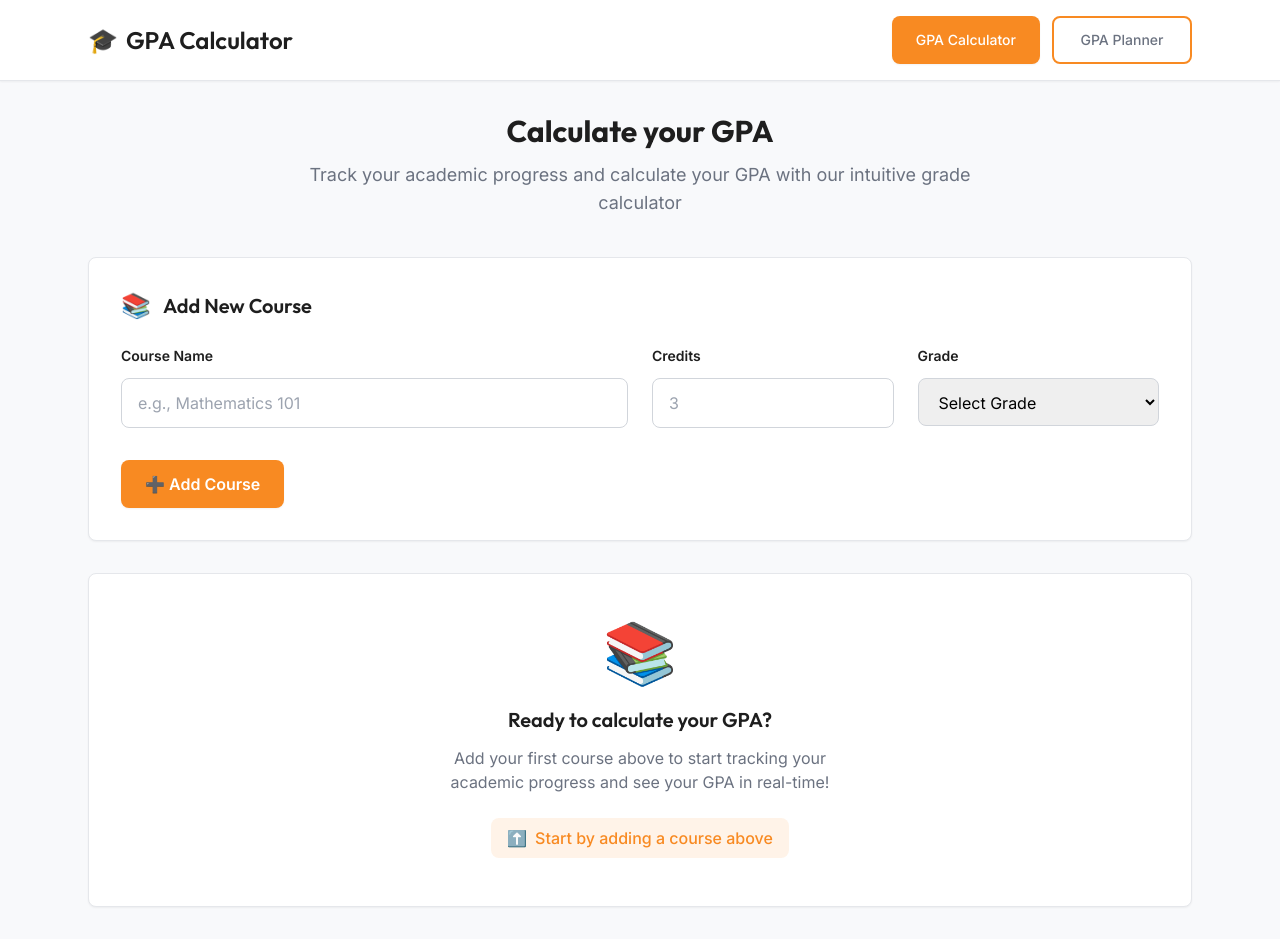
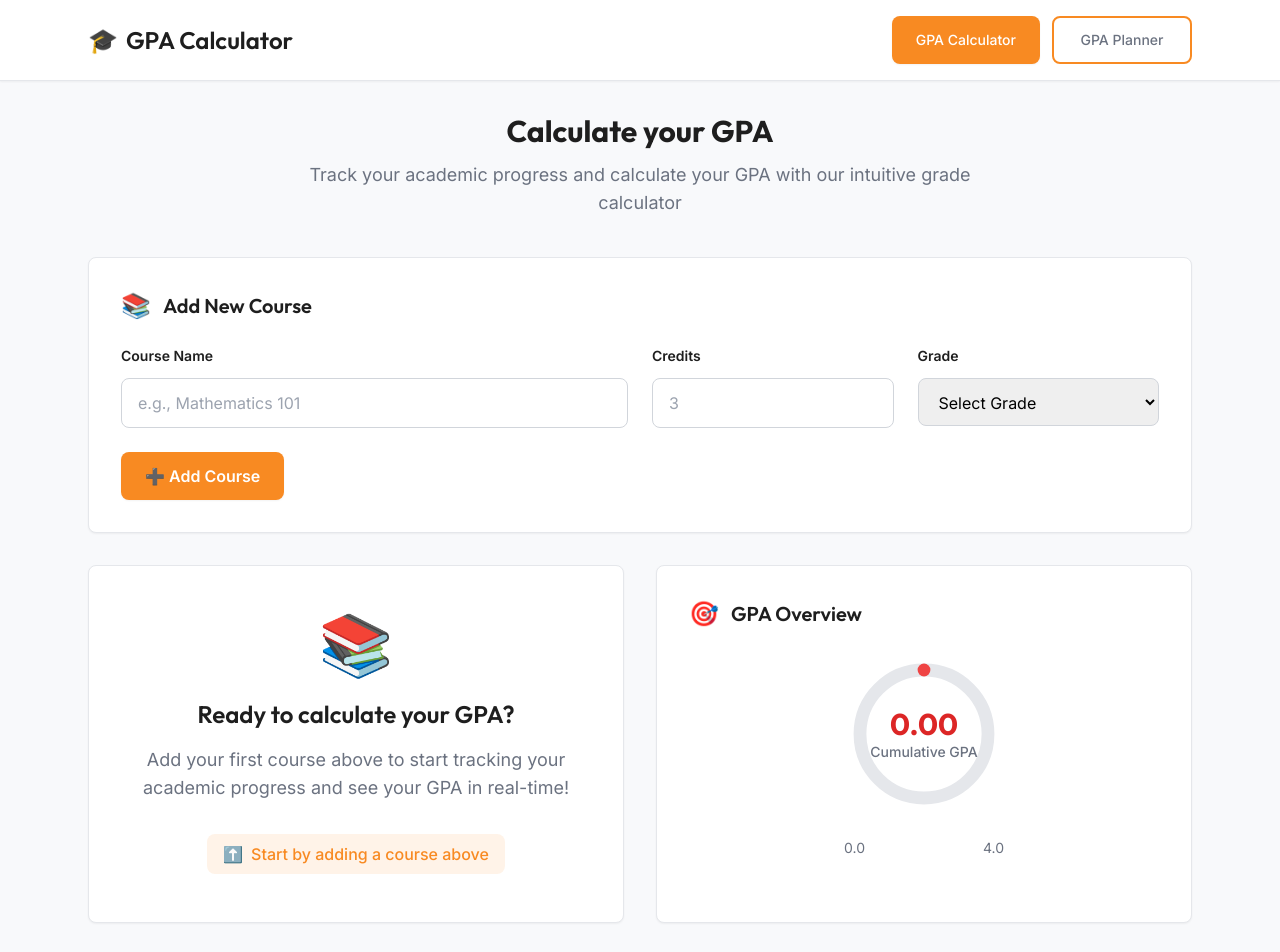
Before and after one commit to Danidu-Muhandiram/GPA-Calculator, a React (Create React App) app: page / in a window 1280 px wide. Shown: the top 952 px of the page. Built offline with nearby package versions, Linux system fonts and the light colour scheme.

Commit message:
change the layout, add a gpa  performance overview

```diff
--- a/src/components/GpaCalculator.tsx
+++ b/src/components/GpaCalculator.tsx
@@ -86,9 +86,9 @@ const GpaCalculator: React.FC = () => {
   };
 
   return (
-    <div className="space-y-6">
-      {/* Add Module Form */}
-      <div className="bg-white rounded-lg shadow-sm border border-gray-200 p-8 mb-8">
+    <div className="space-y-8">
+      {/* Full Width Add Course Form */}
+      <div className="bg-white rounded-lg shadow-sm border border-gray-200 p-8">
         <div className="flex items-center gap-3 mb-6">
           <span className="text-2xl">📚</span>
           <h3 className="text-xl font-semibold text-text font-display">Add New Course</h3>
@@ -153,7 +153,7 @@ const GpaCalculator: React.FC = () => {
         </div>
 
         {/* Add Module Button */}
-        <div className="mt-8">
+        <div className="mt-6">
           <button
             onClick={addModule}
             className="bg-primary text-white px-6 py-3 rounded-lg hover:bg-primary/90 transition-all duration-200 font-semibold shadow-sm hover:shadow-md"
@@ -163,9 +163,26 @@ const GpaCalculator: React.FC = () => {
         </div>
       </div>
 
+      {/* Two Column Layout for Empty State and GPA Progress */}
+      <div className="grid grid-cols-1 lg:grid-cols-2 gap-8">
+        {/* Empty State */}
+        {modules.length === 0 && (
+          <div className="bg-white rounded-lg shadow-sm border border-gray-200 p-12 text-center">
+            <div className="text-6xl mb-6">📚</div>
+            <h3 className="text-2xl font-semibold text-text mb-4 font-display">Ready to calculate your GPA?</h3>
+            <p className="text-lg text-text-secondary mb-8 max-w-2xl mx-auto">
+              Add your first course above to start tracking your academic progress and see your GPA in real-time!
+            </p>
+            <div className="inline-flex items-center gap-2 text-primary font-medium bg-primary/10 px-4 py-2 rounded-lg">
+              <span>⬆️</span>
+              <span>Start by adding a course above</span>
+            </div>
+          </div>
+        )}
+
         {/* Modules Summary */}
         {modules.length > 0 && (
-        <div className="bg-white rounded-lg shadow-sm border border-gray-200 p-8 mb-8">
+          <div className="bg-white rounded-lg shadow-sm border border-gray-200 p-8">
             <div className="flex items-center gap-3 mb-6">
               <span className="text-2xl">📊</span>
               <h3 className="text-xl font-semibold text-text font-display">Your Courses</h3>
@@ -183,11 +200,11 @@ const GpaCalculator: React.FC = () => {
                 };
 
                 return (
-                <div key={module.id} className={`flex items-center justify-between p-5 rounded-lg border-l-4 ${getGradeColor(module.grade)} hover:shadow-sm transition-all duration-200`}>
+                  <div key={module.id} className={`flex items-center justify-between p-4 rounded-lg border-l-4 ${getGradeColor(module.grade)} hover:shadow-sm transition-all duration-200`}>
                     <div className="flex-1">
-                    <div className="flex items-center gap-4 mb-2">
-                      <h4 className="font-semibold text-lg text-text">{module.name}</h4>
-                      <span className={`px-3 py-1 rounded-full text-xs font-semibold ${
+                      <div className="flex items-center gap-3 mb-1">
+                        <h4 className="font-semibold text-text">{module.name}</h4>
+                        <span className={`px-2 py-1 rounded-full text-xs font-semibold ${
                           gradePoint >= 3.7 ? 'bg-green-500 text-white' :
                           gradePoint >= 3.0 ? 'bg-primary text-white' :
                           gradePoint >= 2.0 ? 'bg-yellow-500 text-white' :
@@ -196,7 +213,7 @@ const GpaCalculator: React.FC = () => {
                           {module.grade}
                         </span>
                       </div>
-                    <div className="flex items-center gap-4 text-sm text-text-secondary">
+                      <div className="flex items-center gap-3 text-sm text-text-secondary">
                         <span>{module.credits} credits</span>
                         <span>•</span>
                         <span>{gradePoint.toFixed(1)} GPA points</span>
@@ -212,65 +229,91 @@ const GpaCalculator: React.FC = () => {
                 );
               })}
             </div>
+          </div>
+        )}
 
-          {/* Summary Stats */}
-          <div className="mt-8 pt-6 border-t border-gray-200">
-            <div className="grid grid-cols-2 md:grid-cols-4 gap-6">
-              <div className="bg-gray-50 rounded-lg p-6 text-center hover:bg-gray-100 transition-colors duration-200">
-                <div className="text-2xl mb-2">📚</div>
-                <p className="text-2xl font-bold text-text">{modules.length}</p>
-                <p className="text-sm font-medium text-text-secondary">Courses</p>
+        {/* GPA Circular Progress */}
+        <div className="bg-white rounded-lg shadow-sm border border-gray-200 p-8">
+          <div className="flex items-center gap-3 mb-6">
+            <span className="text-2xl">🎯</span>
+            <h3 className="text-xl font-semibold text-text font-display">GPA Overview</h3>
           </div>
-              <div className="bg-gray-50 rounded-lg p-6 text-center hover:bg-gray-100 transition-colors duration-200">
-                <div className="text-2xl mb-2">⚖️</div>
-                <p className="text-2xl font-bold text-text">
-                  {modules.reduce((sum, module) => sum + module.credits, 0)}
-                </p>
-                <p className="text-sm font-medium text-text-secondary">Credits</p>
-              </div>
-              <div className={`rounded-lg p-6 text-center transition-colors duration-200 ${
-                calculateGPA() >= 3.7 ? 'bg-green-50 hover:bg-green-100' :
-                calculateGPA() >= 3.0 ? 'bg-orange-50 hover:bg-orange-100' :
-                calculateGPA() >= 2.0 ? 'bg-yellow-50 hover:bg-yellow-100' :
-                'bg-red-50 hover:bg-red-100'
-              }`}>
-                <div className="text-2xl mb-2">🎯</div>
-                <p className={`text-2xl font-bold ${
+
+          <div className="flex flex-col items-center">
+            {/* Circular Progress */}
+            <div className="relative w-40 h-40 mb-6">
+              <svg className="w-40 h-40 transform -rotate-90" viewBox="0 0 100 100">
+                {/* Background Circle */}
+                <circle
+                  cx="50"
+                  cy="50"
+                  r="40"
+                  stroke="#E5E7EB"
+                  strokeWidth="8"
+                  fill="none"
+                />
+                {/* Progress Circle */}
+                <circle
+                  cx="50"
+                  cy="50"
+                  r="40"
+                  stroke={
+                    calculateGPA() >= 3.7 ? '#22C55E' :
+                    calculateGPA() >= 3.0 ? '#F88A22' :
+                    calculateGPA() >= 2.0 ? '#F59E0B' :
+                    '#EF4444'
+                  }
+                  strokeWidth="8"
+                  fill="none"
+                  strokeLinecap="round"
+                  strokeDasharray={`${(calculateGPA() / 4.0) * 251.2} 251.2`}
+                  className="transition-all duration-1000 ease-out"
+                />
+              </svg>
+              {/* Center Content */}
+              <div className="absolute inset-0 flex flex-col items-center justify-center">
+                <div className={`text-3xl font-bold font-display ${
                   calculateGPA() >= 3.7 ? 'text-green-600' :
                   calculateGPA() >= 3.0 ? 'text-primary' :
                   calculateGPA() >= 2.0 ? 'text-yellow-600' :
                   'text-red-600'
                 }`}>
                   {modules.length > 0 ? calculateGPA().toFixed(2) : '0.00'}
-                </p>
-                <p className="text-sm font-medium text-text-secondary">GPA</p>
                 </div>
-              <div className="bg-gray-50 rounded-lg p-6 text-center hover:bg-gray-100 transition-colors duration-200">
-                <div className="text-2xl mb-2">📊</div>
-                <p className="text-2xl font-bold text-text">
+                <div className="text-sm font-medium text-text-secondary">Cumulative GPA</div>
+              </div>
+            </div>
+
+            {/* GPA Range */}
+            <div className="flex justify-between w-full max-w-40 mb-6">
+              <span className="text-sm text-text-secondary">0.0</span>
+              <span className="text-sm text-text-secondary">4.0</span>
+            </div>
+
+            {/* Summary Stats */}
+            {modules.length > 0 && (
+              <div className="grid grid-cols-3 gap-4 w-full">
+                <div className="bg-gray-50 rounded-lg p-3 text-center">
+                  <div className="text-lg font-bold text-text">{modules.length}</div>
+                  <div className="text-xs font-medium text-text-secondary">Courses</div>
+                </div>
+                <div className="bg-gray-50 rounded-lg p-3 text-center">
+                  <div className="text-lg font-bold text-text">
+                    {modules.reduce((sum, module) => sum + module.credits, 0)}
+                  </div>
+                  <div className="text-xs font-medium text-text-secondary">Credits</div>
+                </div>
+                <div className="bg-gray-50 rounded-lg p-3 text-center">
+                  <div className="text-lg font-bold text-text">
                     {modules.length > 0 ? calculateTotalGradePoints().toFixed(1) : '0.0'}
-                </p>
-                <p className="text-sm font-medium text-text-secondary">Points</p>
+                  </div>
+                  <div className="text-xs font-medium text-text-secondary">Points</div>
+                </div>
+              </div>
+            )}
           </div>
         </div>
       </div>
-        </div>
-      )}
-
-      {/* Empty State */}
-      {modules.length === 0 && (
-        <div className="bg-white rounded-lg shadow-sm border border-gray-200 p-12 text-center">
-          <div className="text-6xl mb-6">📚</div>
-          <h3 className="text-xl font-semibold text-text mb-3 font-display">Ready to calculate your GPA?</h3>
-          <p className="text-text-secondary mb-6 max-w-md mx-auto">
-            Add your first course above to start tracking your academic progress and see your GPA in real-time!
-          </p>
-          <div className="inline-flex items-center gap-2 text-primary font-medium bg-primary/10 px-4 py-2 rounded-lg">
-            <span>⬆️</span>
-            <span>Start by adding a course above</span>
-          </div>
-        </div>
-      )}
     </div>
   );
 };
```
Lines whose indentation alone changed are shown as unchanged.
